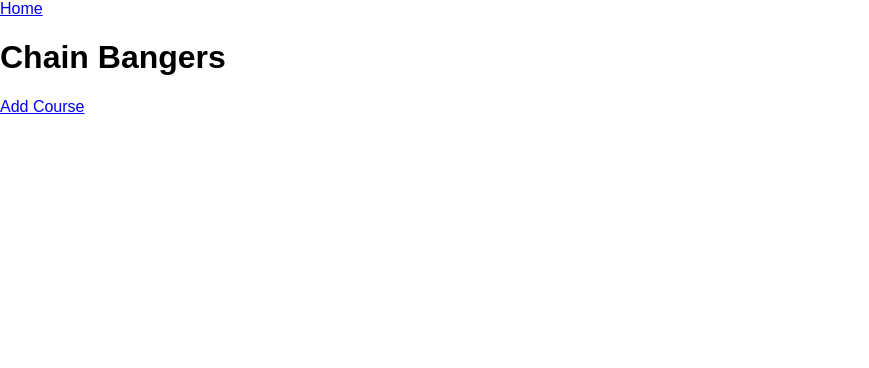
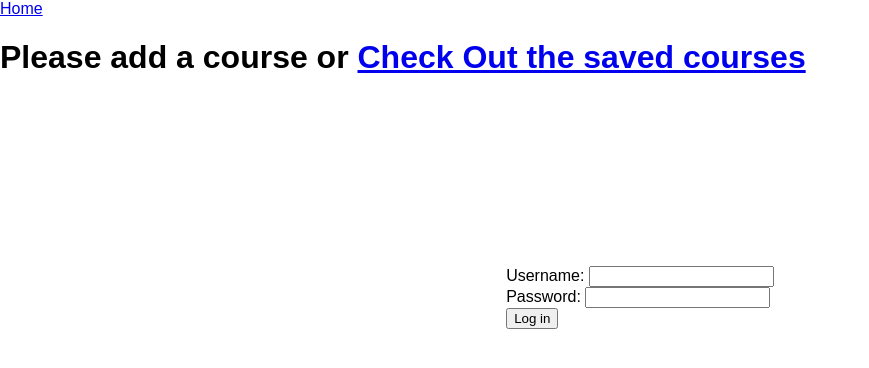
Before and after one commit to ejjonzey/Chain-Bangers, a React (Create React App) app in the folder client/: page / in a window 1280 px wide. Shown: the top 368 px of the page, without its empty margins (0-869 px from the left). Built offline with nearby package versions, Linux system fonts and the light colour scheme.

Commit message:
links to routes works all aoriund.

```diff
--- a/client/src/App.js
+++ b/client/src/App.js
@@ -5,10 +5,24 @@ import Home from './components/Home';
 import Course from './components/Course';
 import AddCourse from './components/AddCourse';
 import EditHole from './components/EditHole';
-import Hole from './components/Hole'
+import Hole from './components/Hole';
+import User from './components/User';
 
 
 class App extends Component {
+  constructor(){
+    super();
+    this.state={
+      loggedIn: false,
+      userId: "",
+      firstName: ""
+    }
+  }
+
+  _newLogin=(event)=>{
+    event.preventDefault();
+  }
+
   render() {
     return (
       <Router>
@@ -18,10 +32,11 @@ class App extends Component {
           </div>
           <div>
             <Route exact path="/" component={Home}/>
-            <Route  path="/AddCourse" component={AddCourse}/>
+            <Route path="/AddCourse" component={AddCourse}/>
             <Route path="/Course" component={Course}/>
             <Route path="/EditHole" component={EditHole}/>
             <Route path="/Hole" component={Hole}/>
+            <Route path="/User" component={User}/>
           </div>
         </div>
         </Router>
--- a/client/src/components/Course.js
+++ b/client/src/components/Course.js
@@ -1,4 +1,6 @@
 import React, { Component } from 'react';
+import {Link}from 'react-router-dom';
+
 
 class Course extends Component {
     render() {
@@ -6,6 +8,7 @@ class Course extends Component {
             <div>
                 <div>
                 <h1>Hello from Course</h1>
+                <Link to='/AddCourse'>Add Course</Link>
                 </div>
             </div>
         );
--- a/client/src/components/Home.js
+++ b/client/src/components/Home.js
@@ -1,15 +1,41 @@
 import React, { Component } from 'react';
-import {Link}from 'react-router-dom';
+import {Redirect, Link}from 'react-router-dom';
 import styled from 'styled-components';
 
 class Home extends Component {
     render() {
+        const LoginDiv = styled.div`
+            display: flex;
+            flex-direction: column;
+            justify-content: center;
+            align-items: center;
+            height: 50vh;
+            p{
+                color: red;
+                font-size: 15px;
+            }
+        `
+        if (this.props.loggedIn){
+            return <Redirect to={`/user/${this.props.username}`} />
+        }
+
         return (
             <div>
-                <div>
-                    <h1>Chain Bangers</h1>
-                </div>
-                <Link to='/AddCourse'>Add Course</Link>
+                <h1>Please add a course or <Link to="/Course">Check Out the saved courses</Link></h1>
+                <LoginDiv>
+                {this.props.loginError ? <p>{this.props.loginError}</p> : null}
+                <form onSubmit={this.props.handleLogin}>
+                    <div>
+                    <label htmlFor="username">Username: </label>
+                    <input name="username" type="text" required/>
+                    </div>
+                    <div>
+                    <label htmlFor="password">Password: </label>
+                     <input name="password" type="password" required/>
+                    </div>
+                    <button>Log in</button>
+                </form>
+                </LoginDiv>
             </div>
         );
     }
--- /dev/null
+++ b/client/src/components/User.js
@@ -0,0 +1,18 @@
+
+import React, { Component } from 'react';
+import { Redirect } from 'react-router-dom';
+
+class UserPage extends Component {
+    render() {
+        if (!this.props.loggedIn){
+            return <Redirect to={`/`} />
+        } else {
+        return (
+            <div>
+                <p>This is your page!</p>
+            </div>
+        );}
+    }
+}
+
+export default UserPage;
```
